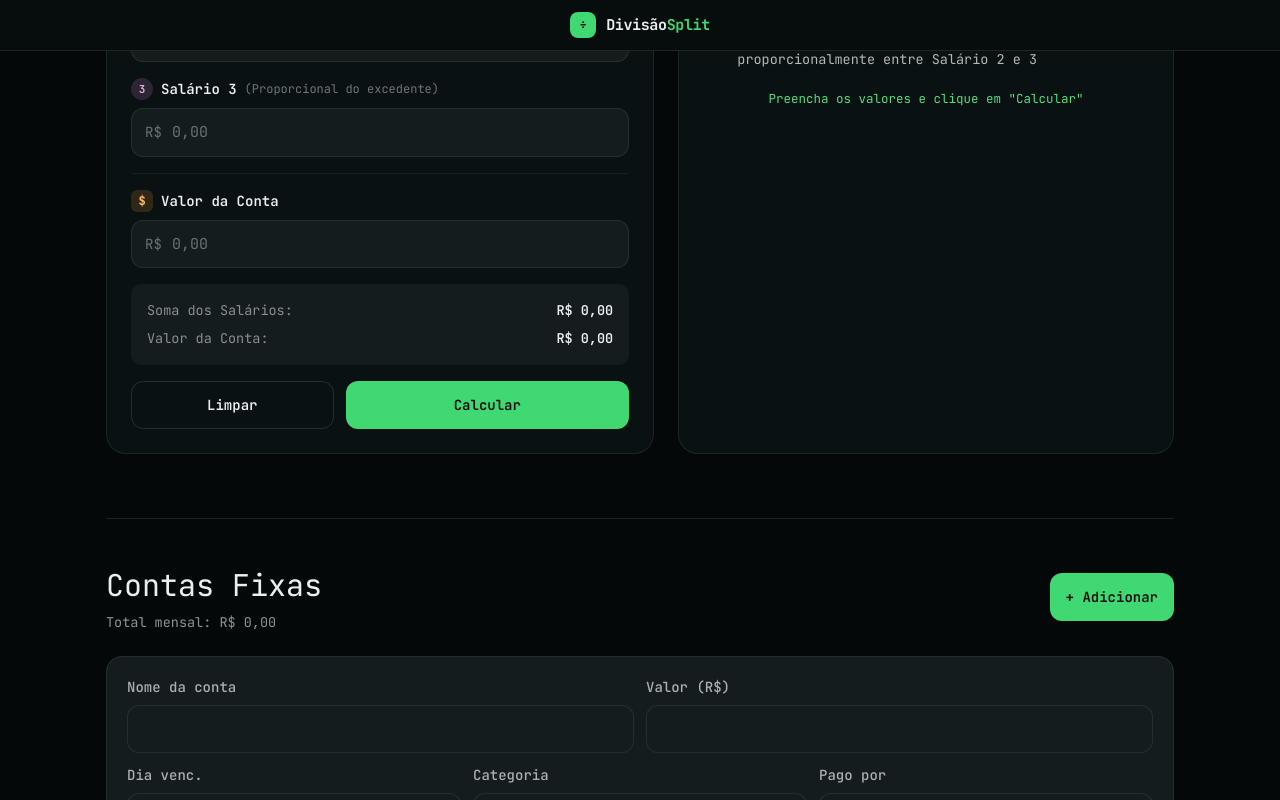
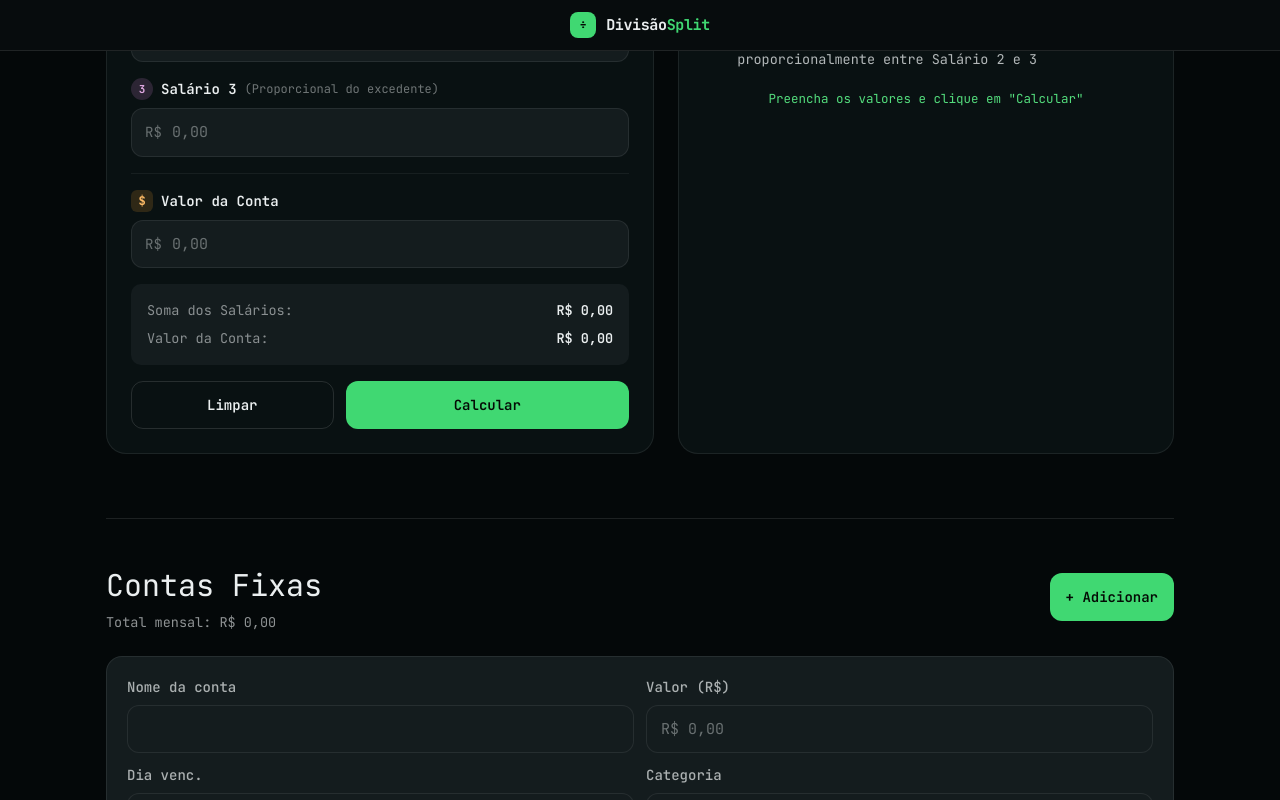
Before and after one commit to JulioAmaral007/Amaral-Financy, a Next.js app: page / in a window 1280 px wide. Both pictures are taken after a click on the button "+ Adicionar". Shown: the part 1203-2003 px from the top of the page. Built offline with nearby package versions, Linux system fonts and the light colour scheme.

Commit message:
feat(add-fixed-bill-form): integrate CurrencyInput for amount field and refactor payer selection

```diff
--- a/app/_dashboard/add-fixed-bill-form.tsx
+++ b/app/_dashboard/add-fixed-bill-form.tsx
@@ -2,22 +2,21 @@
 
 import { useState, useTransition } from "react";
 import { zodResolver } from "@hookform/resolvers/zod";
-import { useForm } from "react-hook-form";
+import { Controller, useForm } from "react-hook-form";
 import { Loader2 } from "lucide-react";
 
 import { createFixedBillAction } from "@/actions/fixed-bill.actions";
 import { FormField } from "@/components/forms/form-field";
 import { Button } from "@/components/ui/button";
+import { CurrencyInput } from "@/components/ui/currency-input";
 import { Input } from "@/components/ui/input";
 import { Select } from "@/components/ui/select";
 import { parseCurrencyInput } from "@/lib/utils";
 import {
   createFixedBillFormSchema,
   fixedBillCategories,
-  fixedBillPayers,
   type CreateFixedBillFormValues,
 } from "@/schemas/fixed-bill.schema";
-import { PAYER_LABELS } from "@/services/fixed-bill.service";
 
 interface AddFixedBillFormProps {
   onDone: () => void;
@@ -28,13 +27,13 @@ export function AddFixedBillForm({ onDone, onCancel }: AddFixedBillFormProps) {
   const [error, setError] = useState<string | undefined>();
   const [isPending, startTransition] = useTransition();
 
-  const { register, handleSubmit, formState } = useForm<CreateFixedBillFormValues>({
+  const { register, control, handleSubmit, formState } = useForm<CreateFixedBillFormValues>({
     resolver: zodResolver(createFixedBillFormSchema),
     defaultValues: {
       name: "",
       amount: "",
       category: fixedBillCategories[0],
-      payer: fixedBillPayers[0],
+      payer: "split",
       dueDay: "",
     },
   });
@@ -67,10 +66,16 @@ export function AddFixedBillForm({ onDone, onCancel }: AddFixedBillFormProps) {
           <Input id="bill-name" {...register("name")} />
         </FormField>
         <FormField label="Valor (R$)" htmlFor="bill-amount" error={formState.errors.amount?.message}>
-          <Input id="bill-amount" inputMode="decimal" {...register("amount")} />
+          <Controller
+            control={control}
+            name="amount"
+            render={({ field }) => (
+              <CurrencyInput id="bill-amount" value={field.value} onValueChange={field.onChange} />
+            )}
+          />
         </FormField>
       </div>
-      <div className="grid grid-cols-1 gap-3 sm:grid-cols-3">
+      <div className="grid grid-cols-1 gap-3 sm:grid-cols-2">
         <FormField label="Dia venc." htmlFor="bill-due-day" error={formState.errors.dueDay?.message}>
           <Input id="bill-due-day" inputMode="numeric" {...register("dueDay")} />
         </FormField>
@@ -79,15 +84,6 @@ export function AddFixedBillForm({ onDone, onCancel }: AddFixedBillFormProps) {
             {fixedBillCategories.map((category) => (
               <option key={category} value={category}>
                 {category}
-              </option>
-            ))}
-          </Select>
-        </FormField>
-        <FormField label="Pago por" htmlFor="bill-payer">
-          <Select id="bill-payer" {...register("payer")}>
-            {fixedBillPayers.map((payer) => (
-              <option key={payer} value={payer}>
-                {PAYER_LABELS[payer]}
               </option>
             ))}
           </Select>
```
